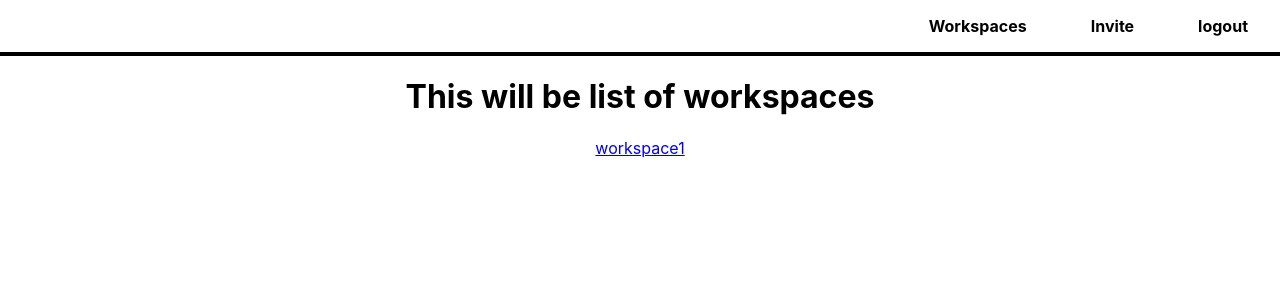
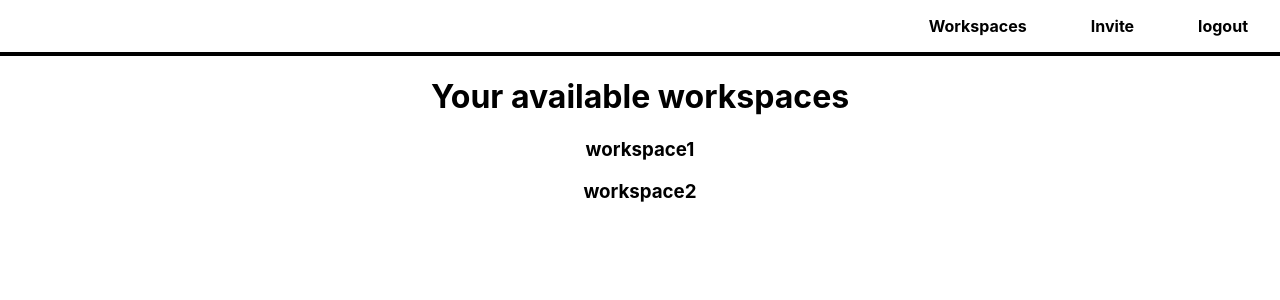
Before and after one commit to Johnny5stillalive/Process-Managment, a React (Create React App) app: page /workspaces in a window 1280 px wide. Shown: the top 300 px of the page. Built offline with nearby package versions, Linux system fonts and the light colour scheme.

Commit message:
changed projectboard to take a name from workspaces list
workspace now creates a list based on names from dataset.js and passes that to the project board to display content

```diff
--- a/src/App.css
+++ b/src/App.css
@@ -69,3 +69,13 @@ nav a:hover {
   background: black;
   color: white;
 }
+
+.article-list-item :hover {
+  color: darkgreen;
+}
+
+.article-list-item {
+  text-decoration: none;
+  color: black;
+  padding: 16px 0 0 0;
+}
--- a/src/App.js
+++ b/src/App.js
@@ -12,6 +12,7 @@ import Register from './pages/Register'
 import NotFoundPage from './pages/NotFoundPage'
 import InviteForm from './pages/InviteForrm';
 
+
 class App extends Component{
   render(){
     return (
@@ -21,7 +22,7 @@ class App extends Component{
             <Switch>
               <Route path="/" component={LoginPage} exact/>
               <Route path="/login-page" component={LoginPage} exact/>
-              <Route path="/projectBoard" component={ProjectBoard} exact/>
+              <Route path="/projectBoard/:name" component={ProjectBoard} exact/>
               <Route path="/workspaces" component={Workspaces} exact/>
               <Route path="/register" component={Register} exact/>
               <Route path="/InviteForm" component={InviteForm} exact/>
--- a/src/pages/LoginPage.js
+++ b/src/pages/LoginPage.js
@@ -8,13 +8,11 @@ const Container = styled.div`
 `
 
 const LoginPage = () => (
-
         <>
         <h1>Login</h1>
         <noscript className="comment">wrapping this block in a form causes it not to redirect but with out it wrapped we are not sending the form info</noscript>
          <form />
              <Container >
-
                     <label>Username : </label>
                     <input type="text" placeholder="Enter Username" name="username" required />
                </Container>
@@ -23,7 +21,7 @@ const LoginPage = () => (
                     <input type="password" placeholder="Enter Password" name="password" required />
                 <Container>
                     <button type="submit" >Login</button>
-                    <a href="/projectBoard"><input type="submit" value="fastLogin"></input></a>
+                    <a href="/workspaces"><input type="submit" value="fastLogin"></input></a>
                     <a href="/register"><input type="submit" value="register"></input></a>
                 </Container>
             </Container>
--- a/src/pages/ProjectBoard.js
+++ b/src/pages/ProjectBoard.js
@@ -32,9 +32,14 @@ const Button = styled.button`
     `;
 
 
-const ProjectBoard = () => {
+const ProjectBoard = ({match}) => {
 
-  const [data, setData] = useState(dataset)
+  const name = match.params.name;
+
+  const workspace = dataset.find(workspace => workspace.name === name);
+  console.log(workspace)
+
+  const [data, setData] = useState(workspace.data)
   const [isOpen, setIsOpen] = useState(false);
 
   const onDragEnd = result => {
--- a/src/pages/Workspaces.js
+++ b/src/pages/Workspaces.js
@@ -1,12 +1,21 @@
 import React from 'react'
 import NavBar from './NavBar'
 import { Link} from 'react-router-dom';
+import dataset from './dataset.js'
 
 const Workspaces = () => (
     <>
     <NavBar />
-    <h1>This will be list of workspaces</h1>
-    <Link to="/projectBoard"> workspace1 </Link>
+    <h1>Your available workspaces</h1>
+    {
+        dataset.map((workspace, key) => (
+            <Link className="article-list-item" key={key} to={`/projectBoard/${workspace.name}`}>
+                <h3>{workspace.name}</h3>
+            </Link>
+        ))
+
+    }
+
     </>
 
 )
--- a/src/pages/dataset.js
+++ b/src/pages/dataset.js
@@ -1,4 +1,10 @@
-const dataset = {
+const dataset =
+[
+
+    {
+      name:"workspace1",
+      data:{
+
         tasks: {
           "task-1": { id: "task-1",  title: "Task 1", content: "Content for task 1: This could get very long but may be this should be a preview!" },
           "task-2": { id: "task-2",  title: "Task 2", content: "Content for task-2" },
@@ -14,7 +20,41 @@ const dataset = {
           "column-5": { id: "column-5", title: "Awaiting Outside Input", taskIds: [] }
       },
 
-  columnOrder: ["column-1", "column-2", "column-3", "column-4","column-5"]}
+      columnOrder: ["column-1", "column-2", "column-3", "column-4","column-5"]
+    },
+      },
+
+
+
+  {
+    name: "workspace2",
+    data:{
+      tasks: {
+        "task-1": { id: "task-1",  title: "Task 1", content: "Content for task 1: This could get very long but may be this should be a preview!" },
+        "task-2": { id: "task-2",  title: "Task 2", content: "Content for task-2" },
+        "task-3": { id: "task-3",  title: "Task 3",content: "Content for task-3" },
+        "task-4": { id: "task-4",  title: "Task 4",content: "Content for task-4" },
+
+      },
+      columns: {
+        "column-1": { id: "column-1", title: "Todo", taskIds: ['task-1']},
+        "column-2": { id: "column-2", title: "In progress", taskIds: ['task-2', 'task-3'] },
+        "column-3": { id: "column-3", title: "Review", taskIds: [] },
+        "column-4": { id: "column-4", title: "Completed", taskIds: ["task-4"] }
+
+    },
+
+    columnOrder: ["column-1", "column-2", "column-3", "column-4"]
+
+    }
+
+
+    }
+
+
+
+]
+
 
 
 
```
Lines whose indentation alone changed are shown as unchanged.
